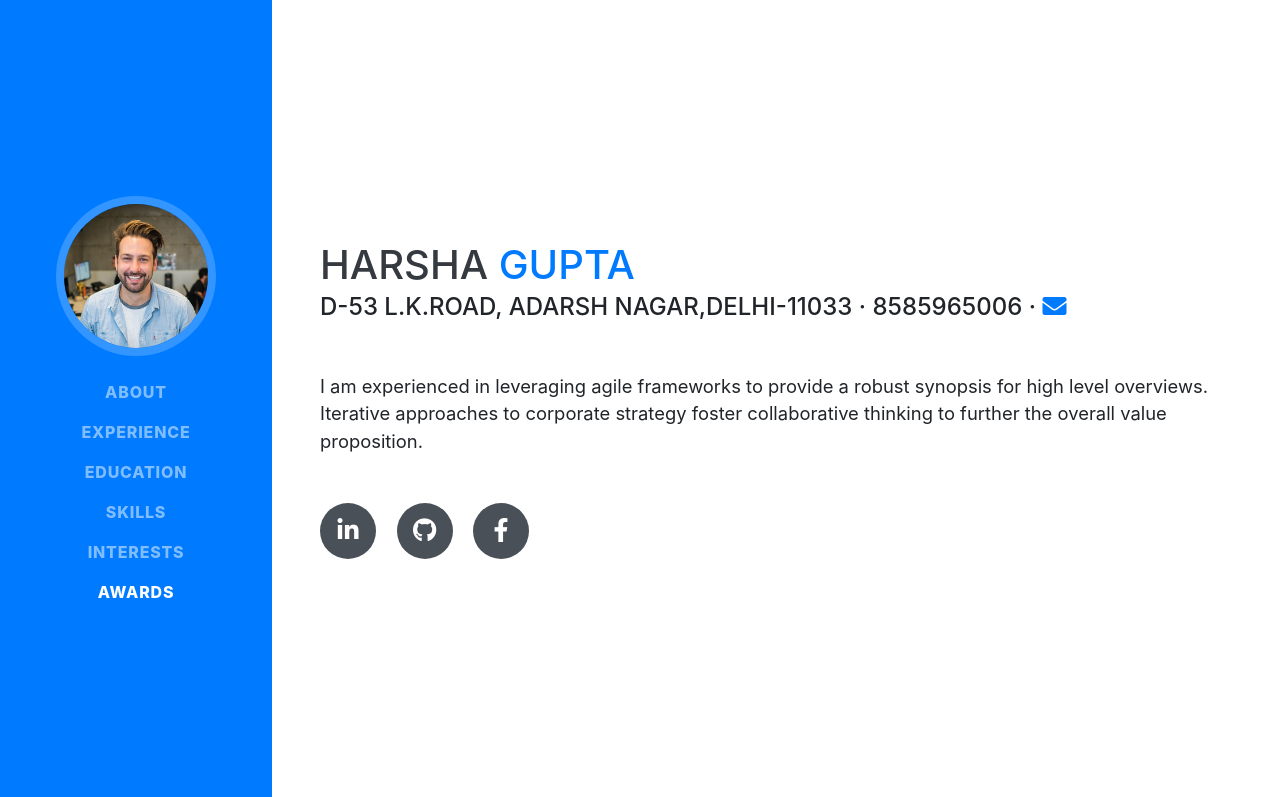
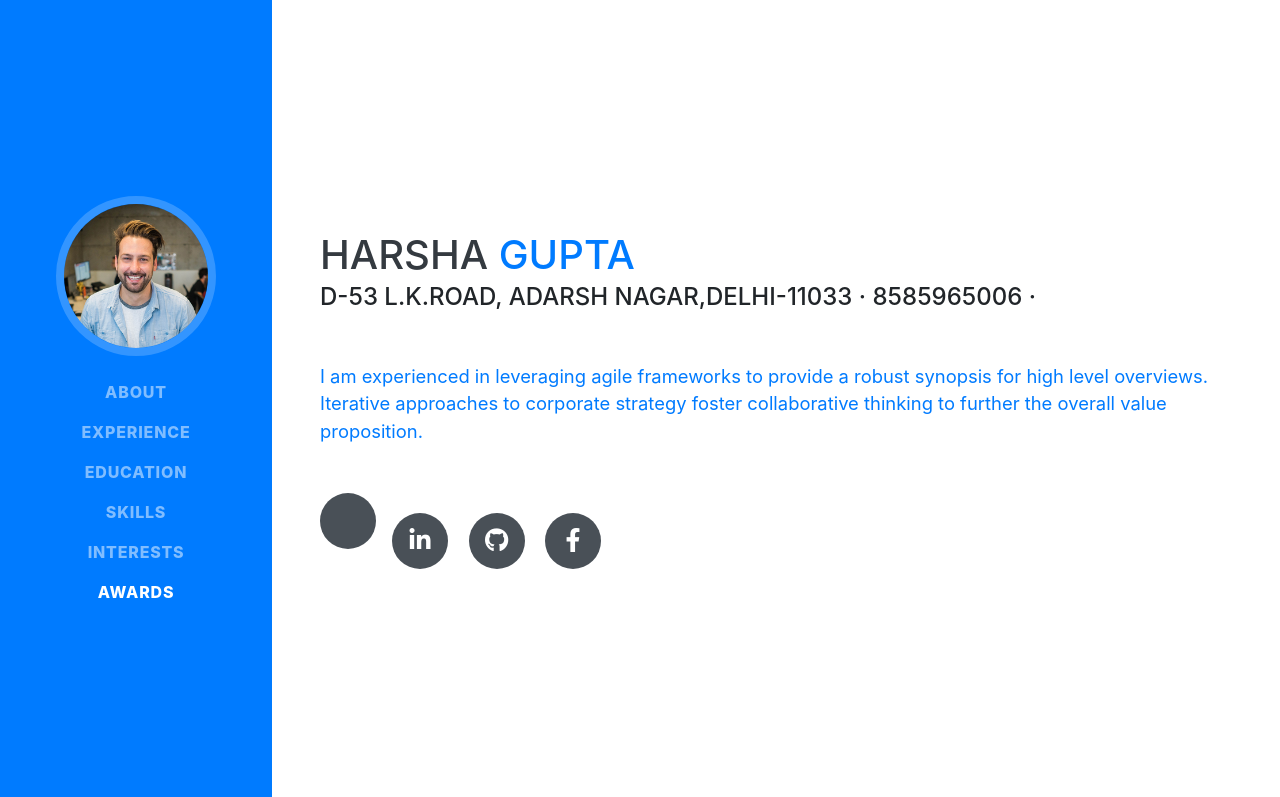
Before and after one commit to harsha14gupta/harsha14gupta.github.io, a website with bundled scripts: page index.html in a window 1280 px wide. Shown: the top 797 px of the page. Built offline with nearby package versions, Linux system fonts and the light colour scheme; a web font is replaced by a local one.

Commit message:
Update index.html

```diff
--- a/index.html
+++ b/index.html
@@ -67,9 +67,7 @@
           <span class="text-primary">Gupta</span>
         </h1>
         <div class="subheading mb-5"> D-53 L.K.Road, Adarsh Nagar,Delhi-11033 · 8585965006 ·
-          <a href="mailto:mail@email.com>harsha14gupta@gmail.com">
-            <i class="fas fa-envelope"></i>
-           </a>
+          <a href="mailto:mail@email.com>harsha14gupta@gmail.com"</a>
         </div>
         <p class="lead mb-5">I am experienced in leveraging agile frameworks to provide a robust synopsis for high level overviews. Iterative approaches to corporate strategy foster collaborative thinking to further the overall value proposition.</p>
         <div class="social-icons">
```
